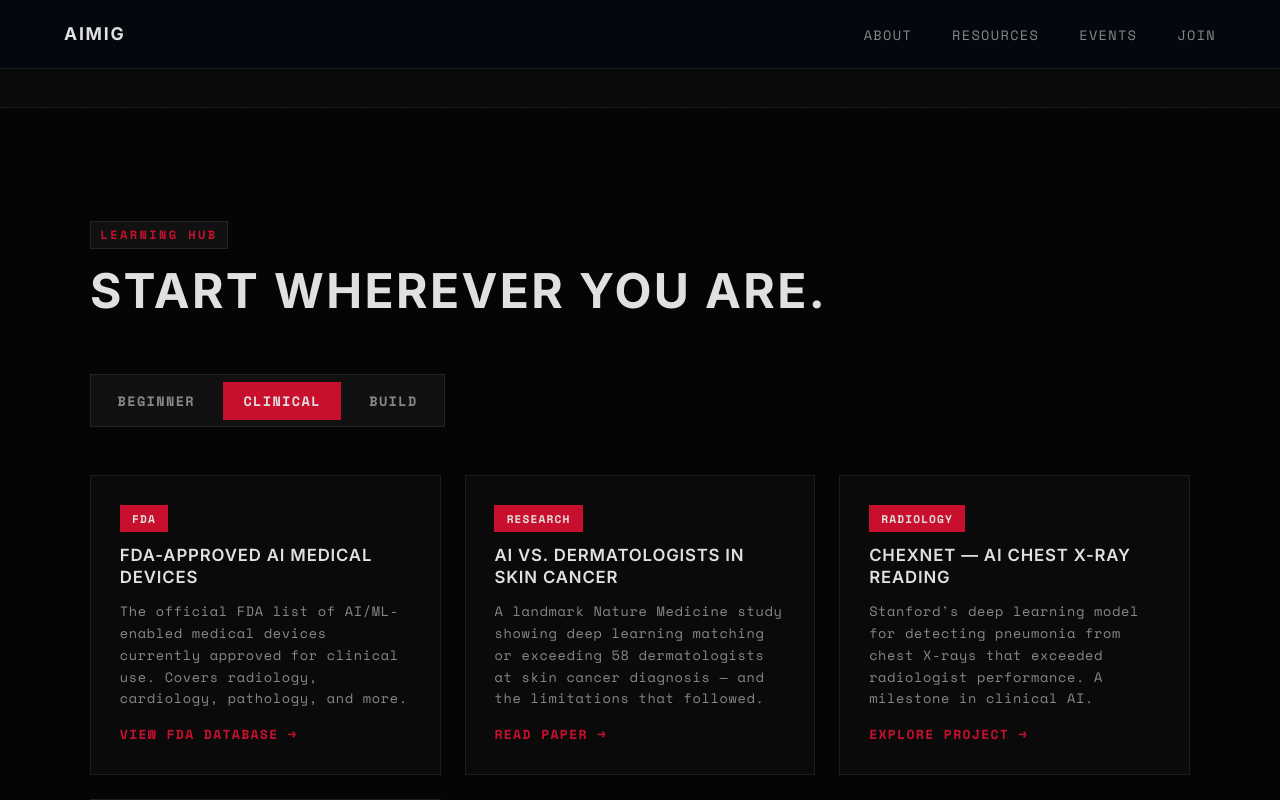
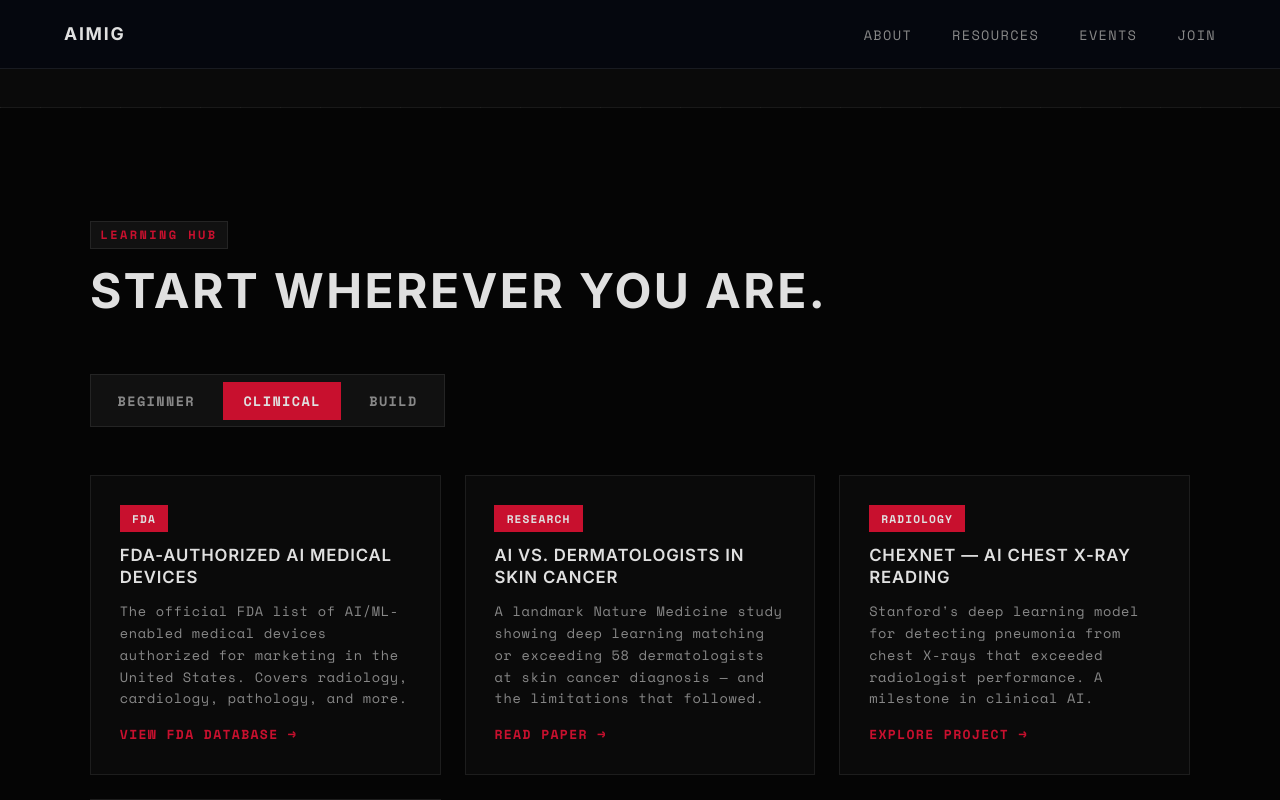
Before and after one commit to AI-in-Medicine-at-AMC/AIMIG-Website, a plain HTML site: page index.html in a window 1280 px wide. Both pictures are taken after a click on the button "CLINICAL". Shown: the part 1418-2218 px from the top of the page. Drawn offline with nearby package versions, Linux system fonts and the light colour scheme.

Commit message:
Fix FDA authorization terminology in clinical resource card

```diff
--- a/index.html
+++ b/index.html
@@ -943,8 +943,8 @@
       <div class="tab-panel" id="tab-clinical">
         <a href="https://www.fda.gov/medical-devices/software-medical-device-samd/artificial-intelligence-and-machine-learning-aiml-enabled-medical-devices" target="_blank" class="resource-card">
           <span class="resource-tag">FDA</span>
-          <div class="resource-title">FDA-Approved AI Medical Devices</div>
-          <div class="resource-desc">The official FDA list of AI/ML-enabled medical devices currently approved for clinical use. Covers radiology, cardiology, pathology, and more.</div>
+          <div class="resource-title">FDA-Authorized AI Medical Devices</div>
+          <div class="resource-desc">The official FDA list of AI/ML-enabled medical devices authorized for marketing in the United States. Covers radiology, cardiology, pathology, and more.</div>
           <div class="resource-link">View FDA Database →</div>
         </a>
         <a href="https://www.nature.com/articles/s41591-019-0508-1" target="_blank" class="resource-card">
```
